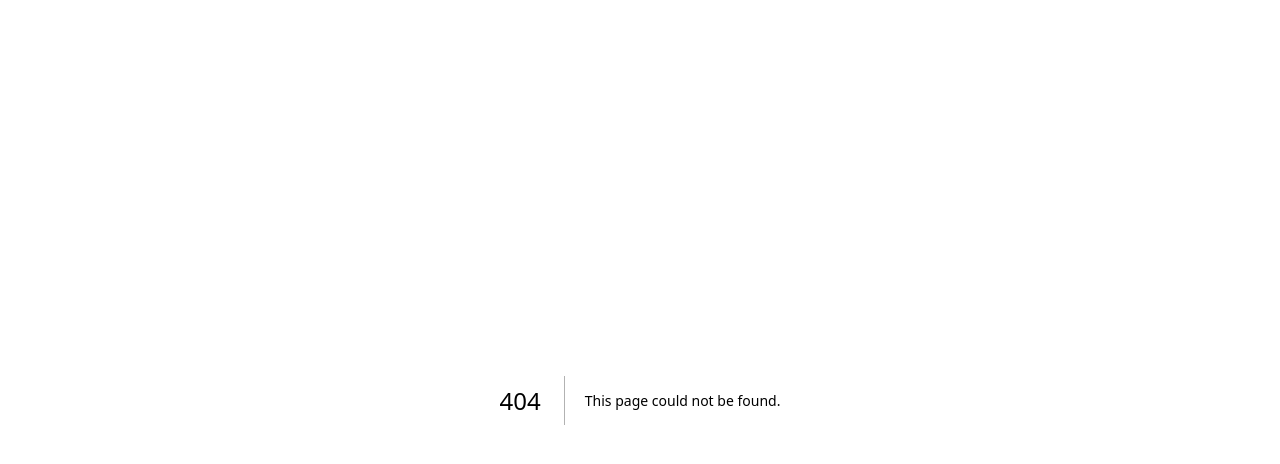
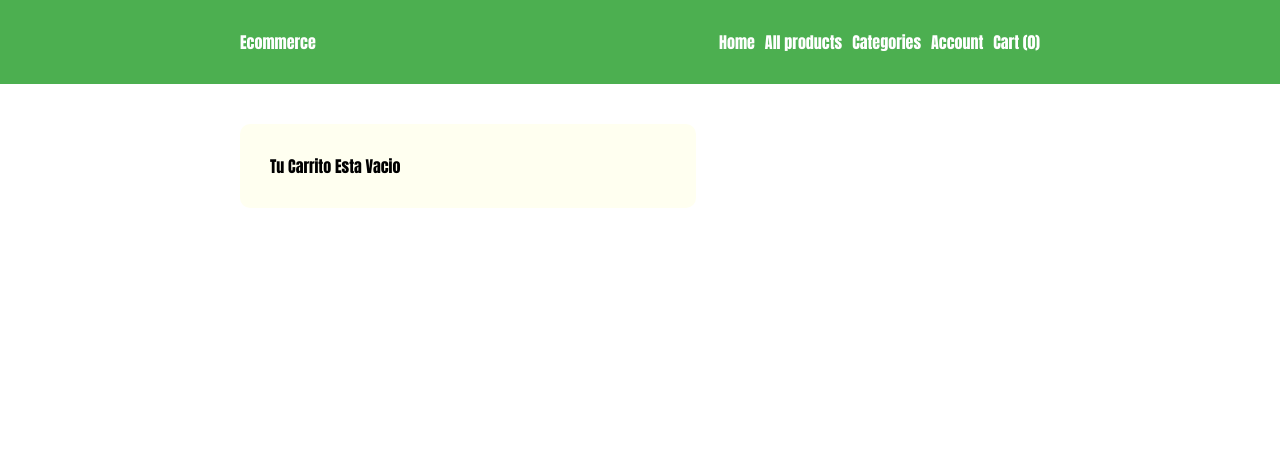
Before and after one commit to KrankVegan/userinterface, a Next.js app: page /cart in a window 1280 px wide. Before the commit this address had no page. Shown: the top 464 px of the page. Built offline with nearby package versions, Linux system fonts and the light colour scheme.

Commit message:
added api and page for carrito

```diff
--- a/components/CartContext.js
+++ b/components/CartContext.js
@@ -1,11 +1,26 @@
-import {createContext, useState} from "react";
+import {createContext, useEffect, useState} from "react";
 
 export const CartContext = createContext({});
 
 export function CartContextProvider({children}) {
-  const [cartProducts, setCartProducts] = useState([]);
+  const ls = typeof window !== "undefined" ? window.localStorage : null;
+  const [cartProducts,setCartProducts] = useState([]);
+  useEffect(() => {
+    if (cartProducts?.length > 0) {
+      ls?.setItem('cart', JSON.stringify(cartProducts));
+    }
+  }, [cartProducts]);
+  useEffect(() => {
+    if (ls && ls.getItem('cart')) {
+      setCartProducts(JSON.parse(ls.getItem('cart')));
+    }
+  }, []); // para no perder los datos del carro cuando se hace reloading
+
+  function addProduct(productId) {
+    setCartProducts (prev => [...prev, productId]);
+  }
   return (
-    <CartContext.Provider value={{cartProducts, setCartProducts}}>
+    <CartContext.Provider value={{cartProducts, setCartProducts, addProduct}}>
       {children}
     </CartContext.Provider>
   );
--- a/components/Featured.js
+++ b/components/Featured.js
@@ -46,9 +46,9 @@ const ButtonWrapper = styled.div `
 `;
 
 export default function Featured({product}) {
-    const {setCartProducts} = useContext(CartContext);
+    const {addProduct} = useContext(CartContext);
     function addFeaturedToCart() {
-      setCartProducts(prev => [...prev,product._id]);
+      addProduct(product._id);
     }
     return (
       <Bg>
--- a/package.json
+++ b/package.json
@@ -9,6 +9,7 @@
     "lint": "next lint"
   },
   "dependencies": {
+    "axios": "^1.7.7",
     "eslint": "8.57.1",
     "eslint-config-next": "14.2.12",
     "mongoose": "^8.6.3",
--- /dev/null
+++ b/pages/api/cart.js
@@ -0,0 +1,8 @@
+import {mongooseConnect} from "@/lib/mongoose";
+import {Product} from "@/models/Product";
+
+export default async function handle(req,res) {
+  await mongooseConnect();
+  const ids = req.body.ids;
+  res.json(await Product.find({ _id:ids }));
+}
--- /dev/null
+++ b/pages/cart.js
@@ -0,0 +1,63 @@
+import Button from "@/components/Button";
+import { CartContext } from "@/components/CartContext";
+import Center from "@/components/Center";
+import Header from "@/components/Header";
+import axios from "axios";
+import { useContext, useEffect, useState } from "react";
+import styled from "styled-components";
+
+const ColumnsWrapper = styled.div`
+  display: grid;
+  grid-template-columns: 1.2fr .8fr;
+  gap: 40px;
+  margin-top: 40px;
+`;
+
+const Box = styled.div`
+  background-color:#FFFFF0;
+  border-radius: 10px;
+  padding:30px;
+`;
+
+export default function CartPage() {
+    const {cartProducts} = useContext(CartContext);
+    const [products, setProducts] = useState([]);
+    useEffect(() => {
+        if(cartProducts.length > 0) {
+            axios.post('api/cart', {ids:cartProducts})
+            .then(responde => {
+                setProducts(responde.data);
+            })
+        }
+    }, [cartProducts])
+  return (
+    <>
+      <Header />
+      <Center>
+        <ColumnsWrapper>
+            <Box>
+                {!cartProducts?.length && (
+                    <div>Tu Carrito Esta Vacio</div>
+                )}
+                {products?.length > 0 && (
+                    <>
+                        <h2>Carrito</h2>
+                        {products.map(product => (
+                            <div>{product.title}:
+                            {cartProducts.filter(id => id === product._id).length}</div>
+                        ))}
+                    </>
+                )}
+            </Box>
+            {!!cartProducts?.length && (
+                <Box>
+                    <h2>Informacion de Pedido</h2>
+                    <input type="text" placeholder="Dirección"/>
+                    <Button>Accion de Pago</Button>
+                </Box>
+                )}
+        </ColumnsWrapper>
+      </Center>
+    </>
+  );
+}
```
Also changed, not shown: components/ProductBox.js (+6 -2 lines), 1 other file (tests, documents, lock files or other folders).
